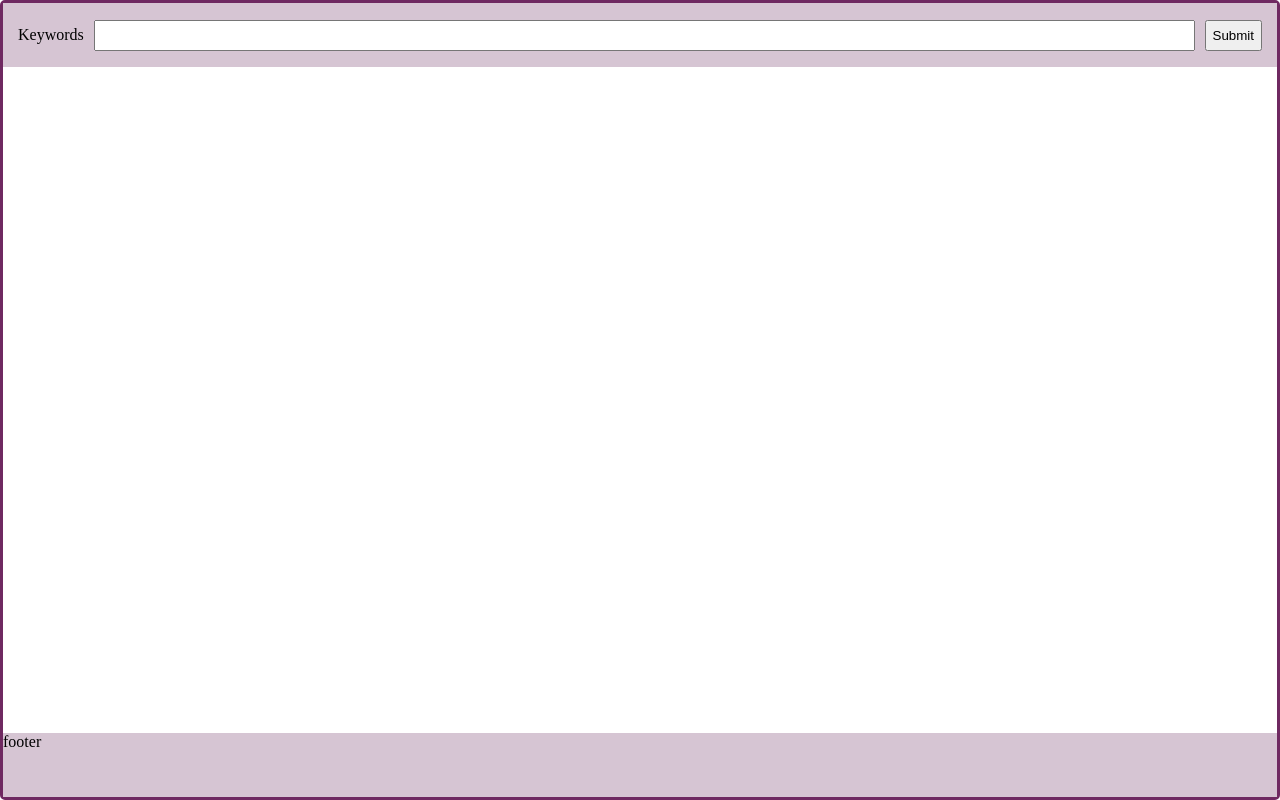
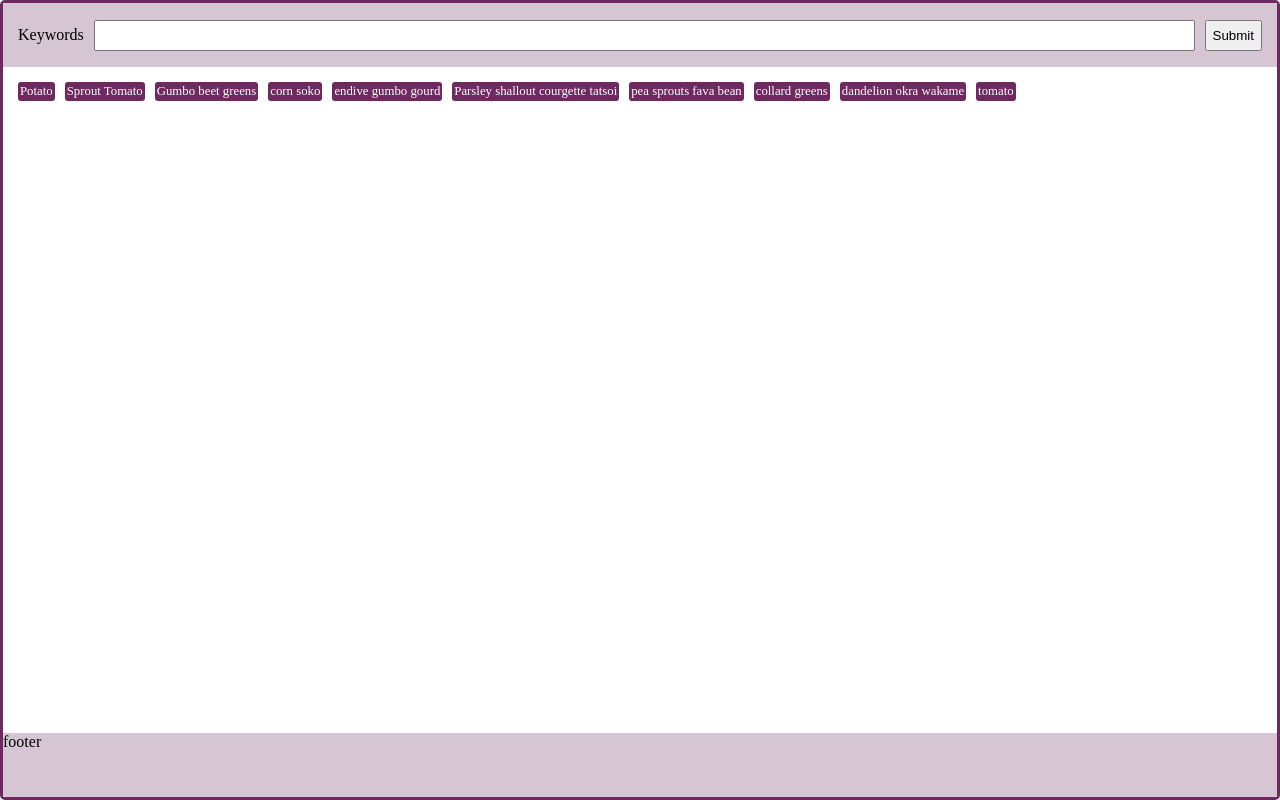
Before and after one commit to SenPatthamawan/homework-shop, a plain HTML site: page index.html in a window 1280 px wide. Drawn offline with Linux system fonts and the light colour scheme.

Commit message:
HW3: add nav-block & nav-child

```diff
--- a/index.html
+++ b/index.html
@@ -15,7 +15,18 @@
         </header>
 
         <main class="app__content">
-
+            <div class="nav-block">
+                <div class="nav-child">Potato</div>
+                <div class="nav-child">Sprout Tomato</div>
+                <div class="nav-child">Gumbo beet greens</div>
+                <div class="nav-child">corn soko</div>
+                <div class="nav-child">endive gumbo gourd</div>
+                <div class="nav-child">Parsley shallout courgette tatsoi</div>
+                <div class="nav-child">pea sprouts fava bean</div>
+                <div class="nav-child">collard greens</div>
+                <div class="nav-child">dandelion okra wakame</div>
+                <div class="nav-child">tomato</div>
+            </div>
         </main>
 
         <footer class="app__footer">
--- a/style.css
+++ b/style.css
@@ -41,3 +41,20 @@
 .app_header_button {
     padding: 6px;
 }
+
+.nav-block {
+    display: flex;
+    gap: 10px;
+    width: 100%;
+    align-items: center;
+    flex-wrap: wrap;
+    padding: 15px;
+}
+
+.nav-child {
+    background: #6f2961;
+    color: white;
+    border-radius: 3px;
+    font-size: 0.8rem;
+    padding: 2px;
+}
```
